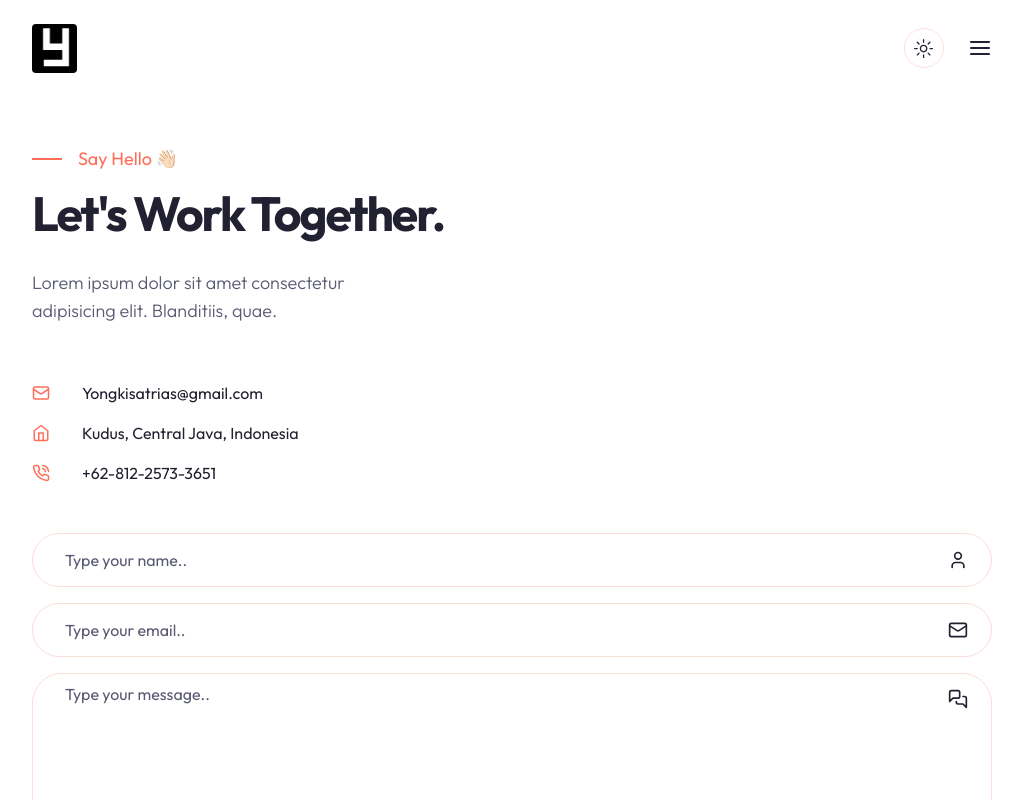
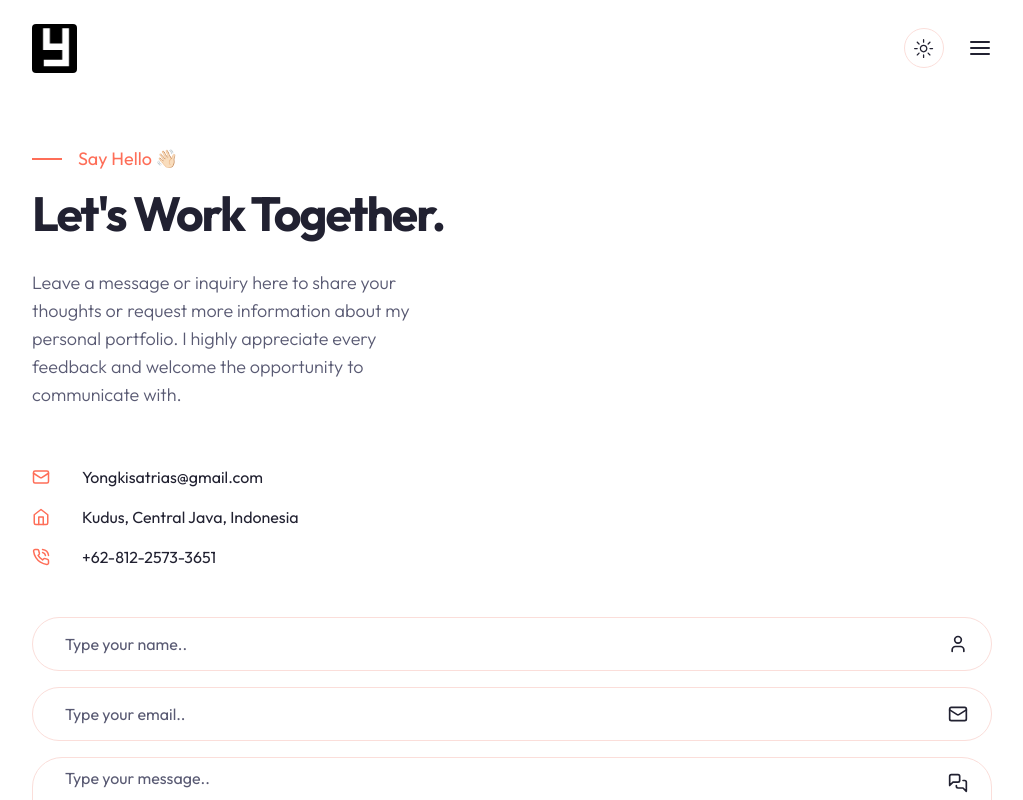
Before and after one commit to yongkisatrias/yongki-portfolio, a Next.js app: page /contact in a window 1280 px wide. Shown: the top 800 px of the page, without its empty margins (128-1151 px from the left). Built offline with nearby package versions, Linux system fonts and the light colour scheme.

Commit message:
[UPDATE] Update contact page

```diff
--- a/app/contact/page.jsx
+++ b/app/contact/page.jsx
@@ -17,8 +17,9 @@ const Contact = () => {
             </div>
             <h1 className="h1 max-w-md mb-8">Let's Work Together.</h1>
             <p className="subtitle max-w-[400px]">
-              Lorem ipsum dolor sit amet consectetur adipisicing elit.
-              Blanditiis, quae.
+              Leave a message or inquiry here to share your thoughts or request
+              more information about my personal portfolio. I highly appreciate
+              every feedback and welcome the opportunity to communicate with.
             </p>
           </div>
           {/* Illustration */}
```
